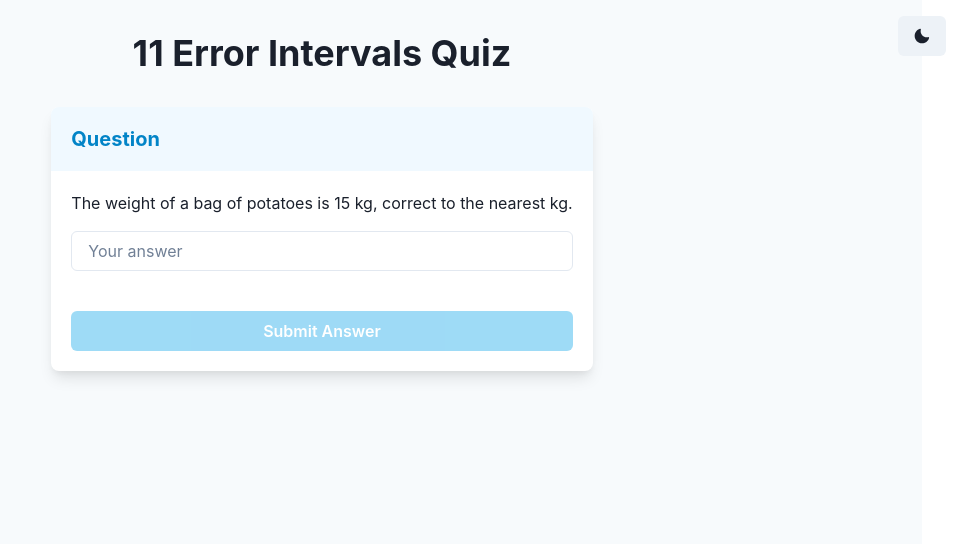
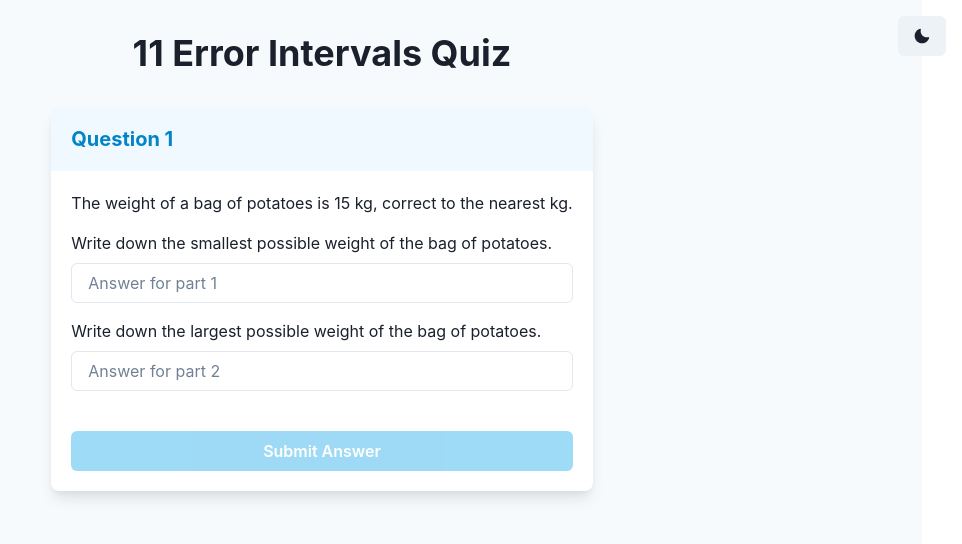
Before and after one commit to joeywang/gcse-math, a React (Vite) app: page / in a window 1280 px wide. Both pictures are taken after a click on the button "11 Error Intervals". Shown: the top 544 px of the page, without its empty margins (318-1280 px from the left). Built offline with nearby package versions, Linux system fonts and the light colour scheme.

Commit message:
support parts inside of question

```diff
--- a/src/components/QuestionCard.jsx
+++ b/src/components/QuestionCard.jsx
@@ -15,14 +15,13 @@ import {
   AlertTitle,
   AlertDescription,
   useColorModeValue,
+  Divider,
 } from '@chakra-ui/react';
 
 const QuestionCard = ({ question, onNext }) => {
-  const [userAnswer, setUserAnswer] = useState(
-    Array.isArray(question.answer) ? Array(question.answer.length).fill('') : ''
-  );
+  const [userAnswers, setUserAnswers] = useState([]);
   const [isAnswered, setIsAnswered] = useState(false);
-  const [isCorrect, setIsCorrect] = useState(false);
+  const [isCorrect, setIsCorrect] = useState([]);
   const [isSubmitDisabled, setIsSubmitDisabled] = useState(true);
 
   const bgColor = useColorModeValue('white', 'gray.700')
@@ -30,36 +29,39 @@ const QuestionCard = ({ question, onNext }) => {
   const headerTextColor = useColorModeValue('brand.600', 'white')
 
   useEffect(() => {
-    setUserAnswer(Array.isArray(question.answer) ? Array(question.answer.length).fill('') : '');
+    if (question.parts) {
+      setUserAnswers(question.parts.map(() => ''));
+    } else {
+      setUserAnswers(Array.isArray(question.answer) ? Array(question.answer.length).fill('') : ['']);
+    }
     setIsAnswered(false);
-    setIsCorrect(false);
+    setIsCorrect([]);
     setIsSubmitDisabled(true);
   }, [question]);
 
   useEffect(() => {
-    // Check if all answers are filled
-    const allAnswersFilled = Array.isArray(userAnswer)
-      ? userAnswer.every(answer => answer.trim() !== '')
-      : userAnswer.trim() !== '';
+    const allAnswersFilled = userAnswers.every(answer => answer.trim() !== '');
     setIsSubmitDisabled(!allAnswersFilled);
-  }, [userAnswer]);
+  }, [userAnswers]);
 
   const handleInputChange = (index, value) => {
-    if (Array.isArray(userAnswer)) {
-      const newAnswer = [...userAnswer];
-      newAnswer[index] = value;
-      setUserAnswer(newAnswer);
-    } else {
-      setUserAnswer(value);
-    }
+    const newAnswers = [...userAnswers];
+    newAnswers[index] = value;
+    setUserAnswers(newAnswers);
   };
 
   const checkAnswer = () => {
     let correct;
-    if (Array.isArray(question.answer)) {
-      correct = JSON.stringify(userAnswer) === JSON.stringify(question.answer);
+    if (question.parts) {
+      correct = question.parts.map((part, index) =>
+        userAnswers[index].toString().toLowerCase() === part.answer.toString().toLowerCase()
+      );
+    } else if (Array.isArray(question.answer)) {
+      correct = question.answer.map((ans, index) =>
+        userAnswers[index].toString().toLowerCase() === ans.toString().toLowerCase()
+      );
     } else {
-      correct = userAnswer.toString() === question.answer.toString();
+      correct = [userAnswers[0].toString().toLowerCase() === question.answer.toString().toLowerCase()];
     }
     setIsCorrect(correct);
     setIsAnswered(true);
@@ -72,7 +74,7 @@ const QuestionCard = ({ question, onNext }) => {
   return (
     <Card maxW="xl" m="auto" boxShadow="lg" borderRadius="lg" bg={bgColor}>
       <CardHeader bg={headerBgColor} borderTopRadius="lg">
-        <Heading size="md" color={headerTextColor}>Question {question.id}</Heading>
+        <Heading size="md" color={headerTextColor}>Question {question.number}</Heading>
       </CardHeader>
       <CardBody>
         <VStack spacing={4} align="stretch">
@@ -85,12 +87,24 @@ const QuestionCard = ({ question, onNext }) => {
           {question.nthTerm && (
             <Text fontWeight="semibold">nth term: {question.nthTerm}</Text>
           )}
-          {Array.isArray(question.answer) ? (
+          {question.parts ? (
+            question.parts.map((part, index) => (
+              <Box key={index}>
+                <Text mb={2}>{part.text}</Text>
+                <Input
+                  placeholder={`Answer for part ${index + 1}`}
+                  value={userAnswers[index]}
+                  onChange={(e) => handleInputChange(index, e.target.value)}
+                  isDisabled={isAnswered}
+                />
+              </Box>
+            ))
+          ) : Array.isArray(question.answer) ? (
             question.answer.map((_, index) => (
               <Input
                 key={index}
                 placeholder={`Answer ${index + 1}`}
-                value={userAnswer[index]}
+                value={userAnswers[index]}
                 onChange={(e) => handleInputChange(index, e.target.value)}
                 isDisabled={isAnswered}
               />
@@ -98,7 +112,7 @@ const QuestionCard = ({ question, onNext }) => {
           ) : (
             <Input
               placeholder="Your answer"
-              value={userAnswer}
+              value={userAnswers[0]}
               onChange={(e) => handleInputChange(0, e.target.value)}
               isDisabled={isAnswered}
             />
@@ -117,8 +131,37 @@ const QuestionCard = ({ question, onNext }) => {
           </Button>
         ) : (
           <Box w="full">
+            {question.parts ? (
+              question.parts.map((part, index) => (
+                <Box key={index} mb={4}>
                   <Alert
-              status={isCorrect ? "success" : "error"}
+                    status={isCorrect[index] ? "success" : "error"}
+                    variant="subtle"
+                    flexDirection="column"
+                    alignItems="center"
+                    justifyContent="center"
+                    textAlign="center"
+                    borderRadius="md"
+                    mb={2}
+                  >
+                    <AlertIcon boxSize="40px" mr={0} />
+                    <AlertTitle mt={4} mb={1} fontSize="lg">
+                      Part {index + 1}: {isCorrect[index] ? "Correct!" : "Incorrect"}
+                    </AlertTitle>
+                    <AlertDescription maxWidth="sm">
+                      {isCorrect[index]
+                        ? "Great job! You've got it right."
+                        : `The correct answer is: ${part.answer}`
+                      }
+                    </AlertDescription>
+                  </Alert>
+                  <Text fontSize="sm">{part.explanation}</Text>
+                  {index < question.parts.length - 1 && <Divider my={2} />}
+                </Box>
+              ))
+            ) : (
+              <Alert
+                status={isCorrect[0] ? "success" : "error"}
                 variant="subtle"
                 flexDirection="column"
                 alignItems="center"
@@ -129,16 +172,17 @@ const QuestionCard = ({ question, onNext }) => {
               >
                 <AlertIcon boxSize="40px" mr={0} />
                 <AlertTitle mt={4} mb={1} fontSize="lg">
-                {isCorrect ? "Correct!" : "Incorrect"}
+                  {isCorrect[0] ? "Correct!" : "Incorrect"}
                 </AlertTitle>
                 <AlertDescription maxWidth="sm">
-                {isCorrect
+                  {isCorrect[0]
                     ? "Great job! You've got it right."
                     : `The correct answer is: ${Array.isArray(question.answer) ? question.answer.join(', ') : question.answer}`
                   }
                 </AlertDescription>
               </Alert>
-            <Text fontSize="sm" mb={4}>{question.explanation}</Text>
+            )}
+            {question.explanation && <Text fontSize="sm" mb={4}>{question.explanation}</Text>}
             <Button onClick={handleNext} colorScheme="brand" w="full">
               Next Question
             </Button>
```
Lines whose indentation alone changed are shown as unchanged.
